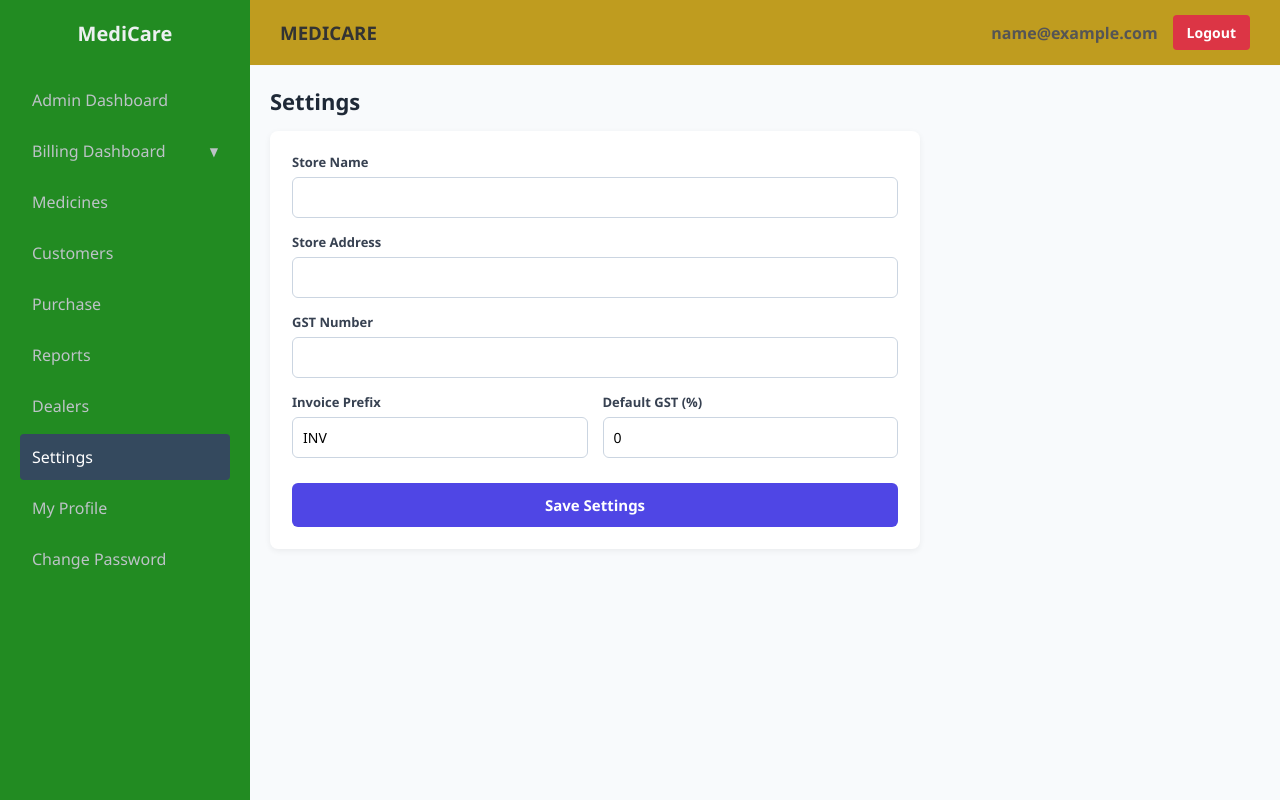
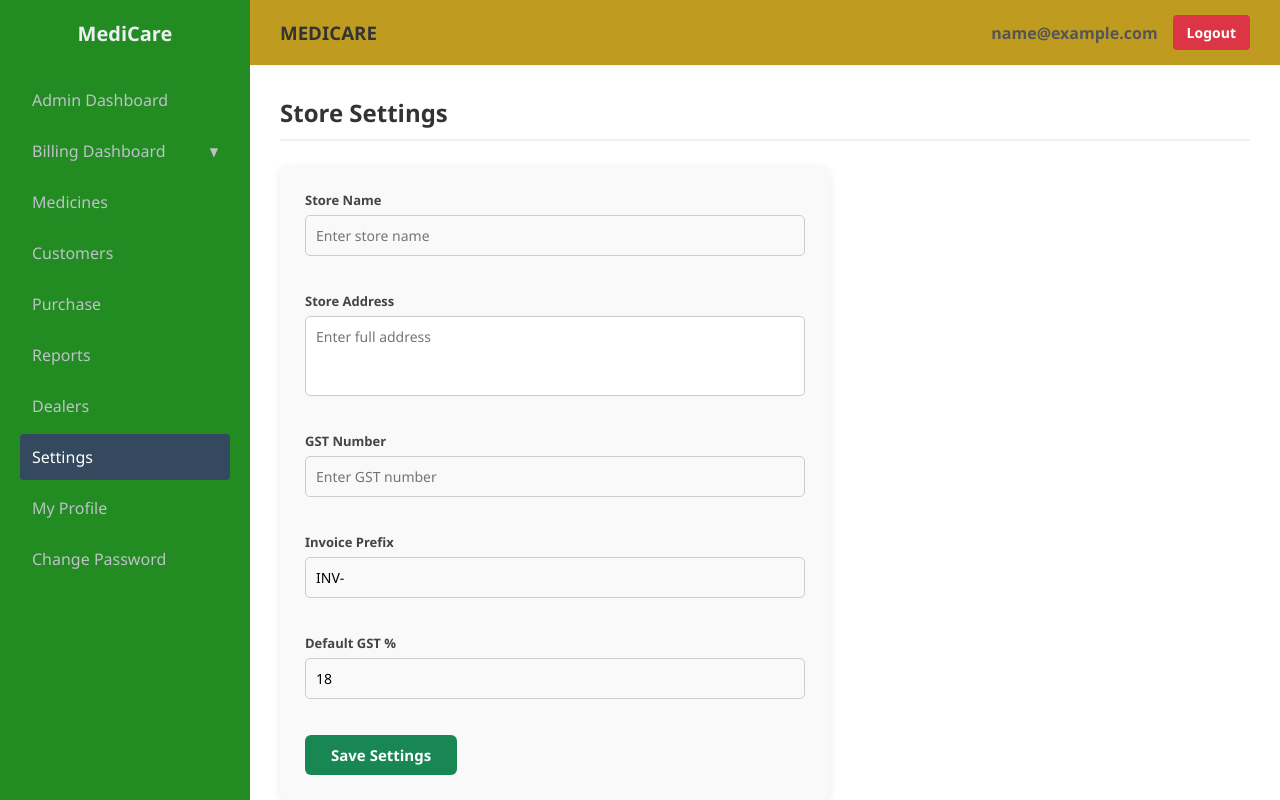
Before and after one commit to adii3404/MBMS, a React (Vite) app: page /settings in a window 1280 px wide. Built offline with nearby package versions, Linux system fonts and the light colour scheme; sample sign-in values are in the browser's storage.

Commit message:
SETTING FORM CHANGE

```diff
--- a/src/Pages/Settings.jsx
+++ b/src/Pages/Settings.jsx
@@ -1,70 +1,55 @@
-import React, { useEffect, useState } from "react";
-import Layout from "../Components/Layout";
+import React, { useState } from "react";
+import Layout from '../Components/Layout.jsx';
 
 const Settings = () => {
-  const [settings, setSettings] = useState({
+  const [form, setForm] = useState({
     storeName: "",
-    storeAddress: "",
+    address: "",
     gstNumber: "",
-    invoicePrefix: "INV",
-    defaultGst: 0,
+    invoicePrefix: "INV-",
+    defaultGst: "18",
   });
 
-  // Load settings
-  useEffect(() => {
-    const savedSettings = JSON.parse(
-      localStorage.getItem("settings")
-    );
-    if (savedSettings) {
-      setSettings(savedSettings);
-    }
+  const handleChange = (e) => {
+    setForm({
+      ...form,
+      [e.target.name]: e.target.value,
+    });
+  };
 
-    // Initialize invoiceCounter if not exists
-    if (!localStorage.getItem("invoiceCounter")) {
-      localStorage.setItem("invoiceCounter", "0");
-    }
-  }, []);
-
-  // Save settings
-  const saveSettings = () => {
-    localStorage.setItem(
-      "settings",
-      JSON.stringify(settings)
-    );
-    alert("Settings saved successfully");
+  const handleSave = (e) => {
+    e.preventDefault();
+    console.log("Saved Settings:", form);
+    alert("Settings saved successfully!");
   };
 
   return (
     <Layout>
     <div className="settings-page">
-        <h2 className="settings-title">Settings</h2>
+      <h2>Store Settings</h2>
 
-        <div className="settings-card">
+      <form className="settings-form" onSubmit={handleSave}>
+
         <div className="form-group">
           <label>Store Name</label>
           <input
             type="text"
-              value={settings.storeName}
-              onChange={(e) =>
-                setSettings({
-                  ...settings,
-                  storeName: e.target.value,
-                })
-              }
+            name="storeName"
+            value={form.storeName}
+            onChange={handleChange}
+            placeholder="Enter store name"
+            required
           />
         </div>
 
         <div className="form-group">
           <label>Store Address</label>
-            <input
-              type="text"
-              value={settings.storeAddress}
-              onChange={(e) =>
-                setSettings({
-                  ...settings,
-                  storeAddress: e.target.value,
-                })
-              }
+          <textarea
+            name="address"
+            value={form.address}
+            onChange={handleChange}
+            placeholder="Enter full address"
+            required
           />
         </div>
 
@@ -72,53 +57,40 @@ const Settings = () => {
           <label>GST Number</label>
           <input
             type="text"
-              value={settings.gstNumber}
-              onChange={(e) =>
-                setSettings({
-                  ...settings,
-                  gstNumber: e.target.value,
-                })
-              }
+            name="gstNumber"
+            value={form.gstNumber}
+            onChange={handleChange}
+            placeholder="Enter GST number"
           />
         </div>
 
-          <div className="form-row">
         <div className="form-group">
           <label>Invoice Prefix</label>
           <input
             type="text"
-                value={settings.invoicePrefix}
-                onChange={(e) =>
-                  setSettings({
-                    ...settings,
-                    invoicePrefix: e.target.value,
-                  })
-                }
+            name="invoicePrefix"
+            value={form.invoicePrefix}
+            onChange={handleChange}
           />
         </div>
 
         <div className="form-group">
-              <label>Default GST (%)</label>
+          <label>Default GST %</label>
           <input
             type="number"
-                value={settings.defaultGst}
-                onChange={(e) =>
-                  setSettings({
-                    ...settings,
-                    defaultGst: Number(e.target.value),
-                  })
-                }
+            name="defaultGst"
+            value={form.defaultGst}
+            onChange={handleChange}
+            min="0"
+            max="100"
           />
         </div>
-          </div>
 
-          <button
-            className="btn-primary"
-            onClick={saveSettings}
-          >
+        <button type="submit" className="save-btn">
           Save Settings
         </button>
-        </div>
+
+      </form>
     </div>
     </Layout>
   );
--- a/src/app.css
+++ b/src/app.css
@@ -1163,74 +1163,77 @@ th {
   padding: 12px;
 }
 
-/* ===============================
-   SETTINGS MODULE
-   =============================== */
-
+/* Page container */
 .settings-page {
-  padding: 20px;
-  background-color: #f8fafc;
-  min-height: calc(100vh - 60px);
+  background: #ffffff;
+  padding: 30px;
+  min-height: 100vh;
 }
 
-.settings-title {
-  font-size: 22px;
-  font-weight: 600;
-  margin-bottom: 15px;
-  color: #1f2937;
+/* Title */
+.settings-page h2 {
+  margin-bottom: 25px;
+  font-size: 24px;
+  color: #333;
+  border-bottom: 2px solid #f0f0f0;
+  padding-bottom: 10px;
 }
 
-.settings-card {
-  background-color: #ffffff;
-  padding: 22px;
+/* Form card look */
+.settings-form {
+  background: #f9f9f9;
+  padding: 25px;
   border-radius: 8px;
-  max-width: 650px;
-  box-shadow: 0 2px 6px rgba(0,0,0,0.06);
+  max-width: 550px;
+  box-shadow: 0 2px 8px rgba(0,0,0,0.08);
 }
 
-/* Form groups */
-.settings-card .form-group {
-  margin-bottom: 15px;
-}
-
-.settings-card .form-group label {
+/* Label styling */
+.settings-form label {
   display: block;
   font-weight: 600;
   margin-bottom: 6px;
-  color: #374151;
+  color: #444;
 }
 
-.settings-card .form-group input {
+/* Inputs */
+.settings-form input,
+.settings-form textarea {
   width: 100%;
   padding: 10px;
-  border: 1px solid #cbd5e1;
-  border-radius: 6px;
+  margin-bottom: 18px;
+  border: 1px solid #ccc;
+  border-radius: 5px;
+  outline: none;
   font-size: 14px;
-  background-color: #ffffff;
 }
 
-/* Row layout for prefix & GST */
-.settings-card .form-row {
-  display: flex;
-  gap: 15px;
+.settings-form textarea {
+  resize: none;
+  height: 80px;
 }
 
-.settings-card .form-row .form-group {
-  flex: 1;
+/* Focus effect */
+.settings-form input:focus,
+.settings-form textarea:focus {
+  border-color: #198754;
+  box-shadow: 0 0 0 2px rgba(25,135,84,0.15);
 }
 
 /* Save button */
-.settings-card .btn-primary {
-  margin-top: 10px;
-  padding: 12px 28px;
+.save-btn {
+  background: #198754;
+  color: white;
+  padding: 10px 26px;
+  border: none;
+  border-radius: 6px;
+  cursor: pointer;
   font-size: 15px;
   font-weight: 600;
-  border-radius: 6px;
+  transition: 0.2s ease;
 }
 
-/* Responsive */
-@media (max-width: 768px) {
-  .settings-card .form-row {
-    flex-direction: column;
-  }
+.save-btn:hover {
+  background: #157347;
+  transform: translateY(-1px);
 }
```
Also changed, not shown: 1 other file (tests, documents, lock files or other folders). Lines whose indentation alone changed are shown as unchanged.
